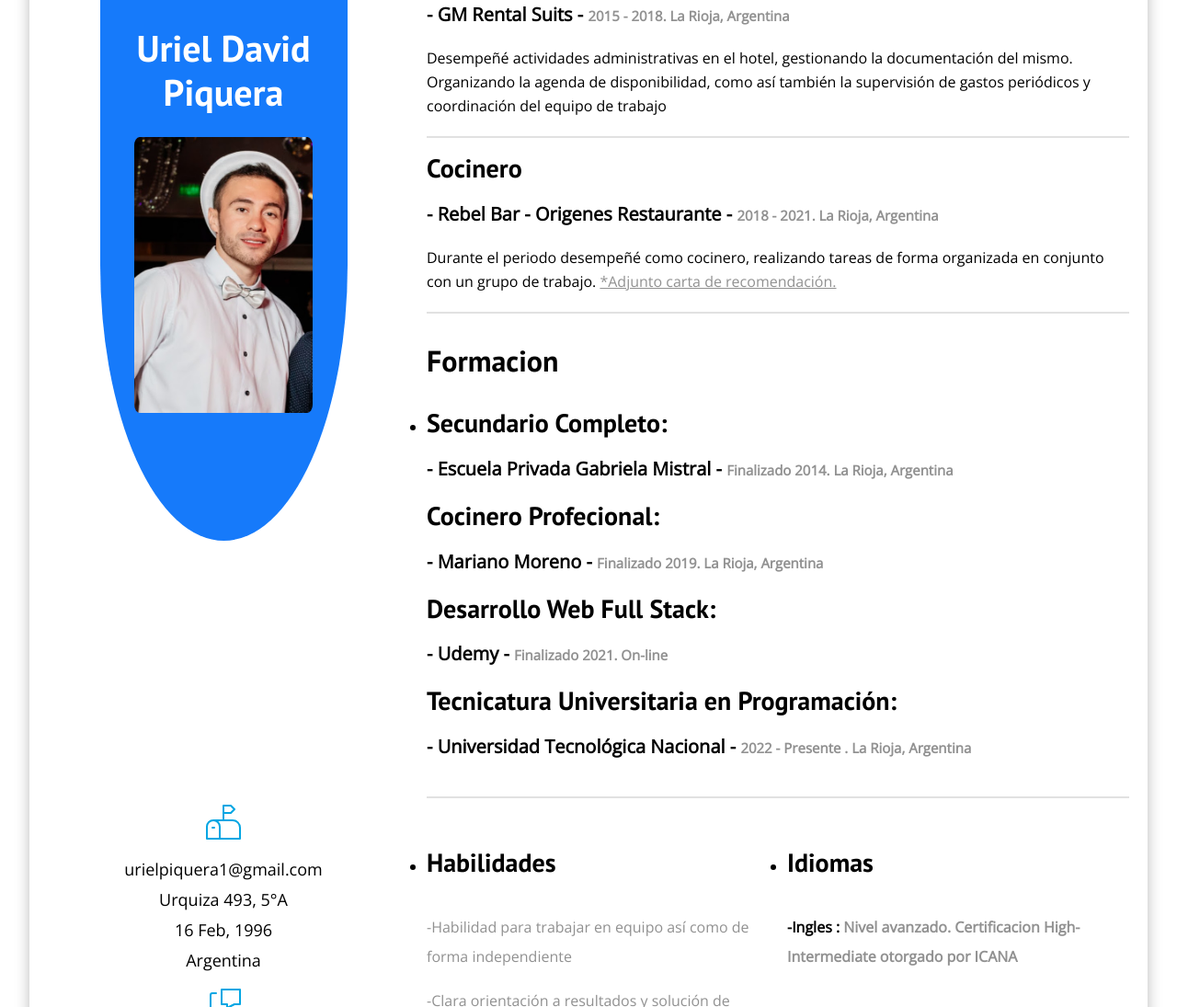
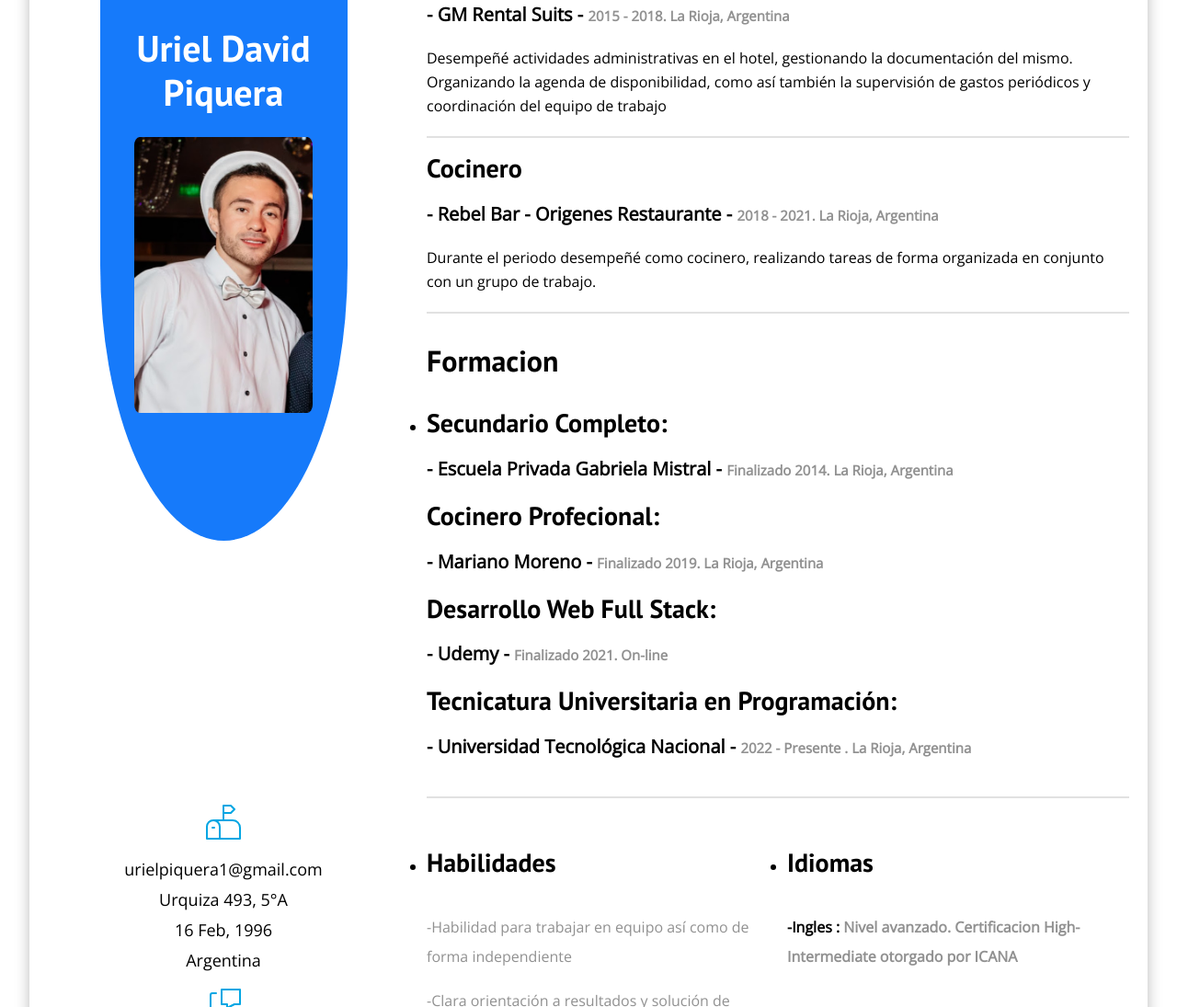
Before and after one commit to Dontfeedme/Dontfeedme.github.io, a plain HTML site: page nosotros.html in a window 1280 px wide. Shown: the part 875-1970 px from the top of the page at 92% size. Drawn offline with nearby package versions, Linux system fonts and the light colour scheme.

Commit message:
detalles menores

```diff
--- a/css/style.css
+++ b/css/style.css
@@ -242,10 +242,8 @@ img {
 }
 
 .aside-contacto {
-
     line-height: 1.5rem;
     text-align: center;
-
 }
 .aside-info {
     font-family: var(--fuenteParrafos);
@@ -263,8 +261,6 @@ img {
 .widget-cv__label {
     font-weight: bold;
     font-size: 2rem;
-
-
 }
 
 .widget-cv__fecha {
@@ -279,10 +275,7 @@ img {
     border-bottom: 2px solid var(--gris);
     padding-bottom: 2rem;
 }
-.widget-cv__adjunto {
-    text-decoration: underline;
-    color: #919191;
-}
+
 @media (min-width: 768px) {
     .grid--caja-main {
         display: grid;
--- a/nosotros.html
+++ b/nosotros.html
@@ -60,7 +60,7 @@
                 <div class="aside-bg">
                     <h3 class="nombre">Uriel David
                         Piquera</h3>
-                    <img src="img/foto-cv.jpg" alt="imagen-cv" class="foto-aside">
+                    <img src="./img/foto-cv.jpg" alt="imagen-cv" class="foto-aside">
                 </div>
 
                 <div class="aside-contacto">
@@ -114,7 +114,6 @@
                         <p class="widget-cv__texto main-border">Durante el periodo desempeñé como cocinero, realizando
                             tareas de
                             forma organizada en conjunto con un grupo de trabajo.
-                            <span class="widget-cv__adjunto">*Adjunto carta de recomendación.</span>
                         </p>
                     </li>
                 </ul>
```
